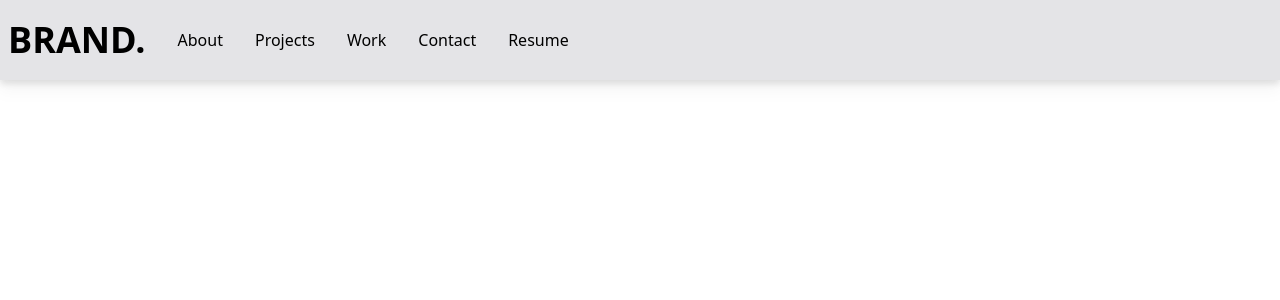
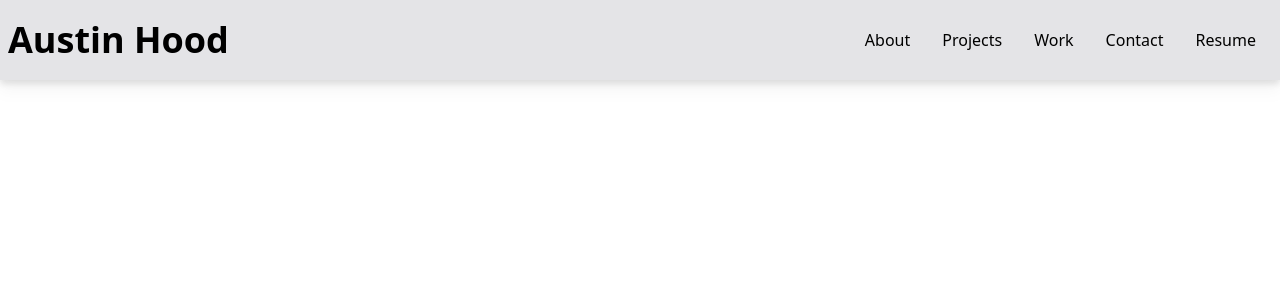
Before and after one commit to AustinHood7/PortfolioWebsiteV2, a Next.js app: page / in a window 1280 px wide. Shown: the top 300 px of the page. Built offline with nearby package versions, Linux system fonts and the light colour scheme.

Commit message:
Alligned list items in Navbar to the right instead of left

```diff
--- a/components/Navbar.tsx
+++ b/components/Navbar.tsx
@@ -6,8 +6,11 @@ const Navbar = () => {
         <div className="w-screen h-[80px] z-10 bg bg-zinc-200 fixed drop-shadow-lg">
             <div className="flex items-center justify-between w-full h-full px-2 ">
                 <div className="flex items-center">
-                    <h1 className="mr-4 text-3xl font-bold sm:text-4xl">BRAND.</h1>
-                    <ul className="flex items-center margin">
+                    <h1 className="mr-4 text-3xl font-bold sm:text-4xl">Austin Hood</h1>
+
+                </div>
+                <div className="hidden md:flex">
+                    <ul className="float-right md:flex margin">
                         <li>About</li>
                         <li>Projects</li>
                         <li>Work</li>
```
